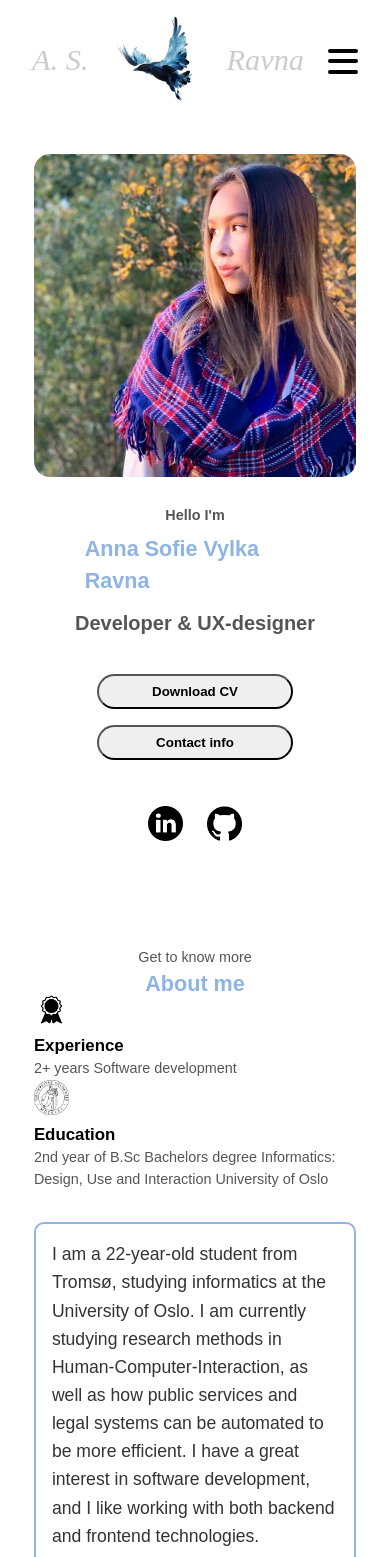
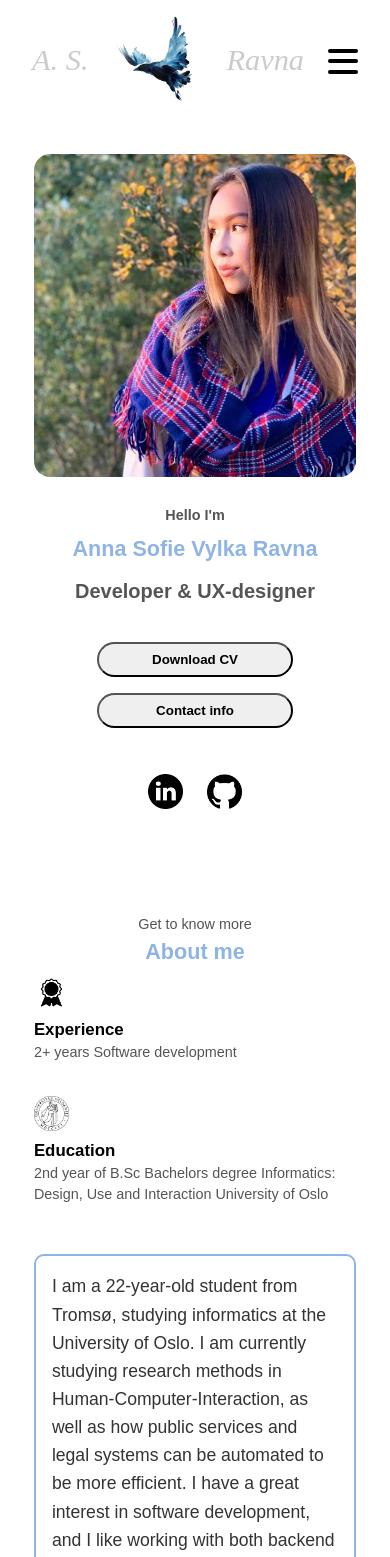
Before and after one commit to asvravna/nextportfolio, a Next.js app: page / in a window 390 px wide. Shown: the top 1557 px of the page. Built offline with nearby package versions, Linux system fonts and the light colour scheme.

Commit message:
details for mobile

```diff
--- a/src/app/globals.css
+++ b/src/app/globals.css
@@ -399,17 +399,12 @@ section {
   font-size: 20px;
 }
 
-
-.profileTitle{
-  padding-left:5%;
-}
-
 /* Profile Section */
 #profile {
   display: flex;
   flex-direction: column;
   align-items: center;
-  gap: 1.0rem; /* Reduced gap for mobile */
+  gap: 1.0rem;
   padding: 2rem 0;
   height: auto;
 }
@@ -602,6 +597,10 @@ h1 {
   gap: 1rem;
 }
 
+.detailsContainer{
+  padding-bottom:5%;
+  padding-top: 5%;
+}
 /* Title of the section (Design/Development) */
 .experience-sub-title {
   font-size: 1.3rem;
@@ -612,6 +611,7 @@ h1 {
   font-size: 1.3rem;
   font-weight: 300;
   padding-left: 15%;
+  padding-top:10%;
 }
 
 /* Container for articles (individual skills) */
```
